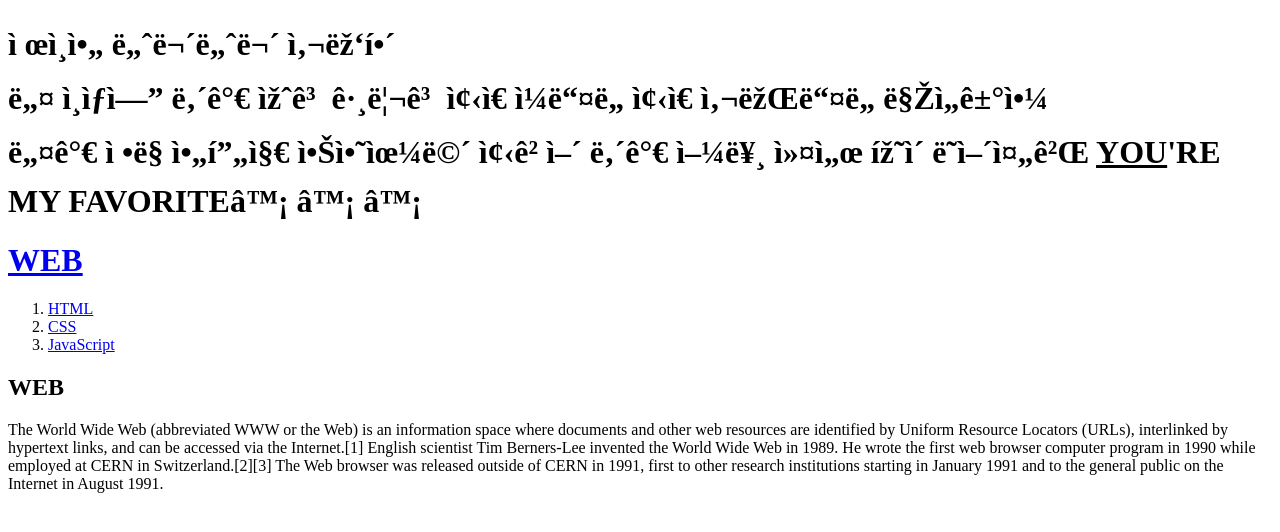
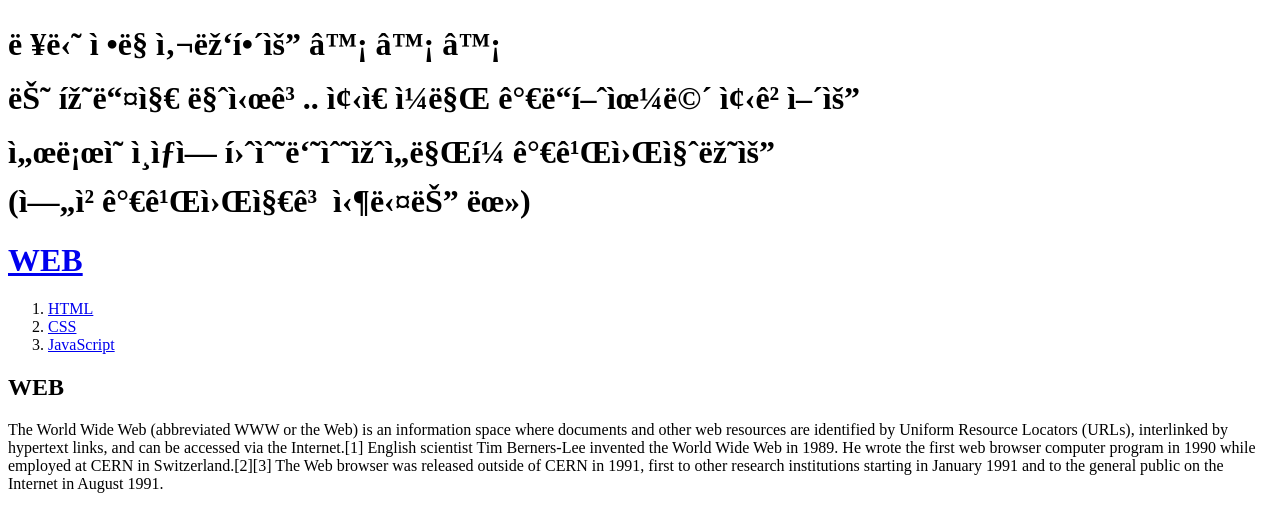
Before and after one commit to jacubp/web1, a plain HTML site: page index.html in a window 1280 px wide. Drawn offline with Linux system fonts and the light colour scheme.

Commit message:
Update index.html

```diff
--- a/index.html
+++ b/index.html
@@ -5,10 +5,10 @@
     <meta charset="urf-8">
 </head>
 <body>
-    <h1>제인아 너무너무 사랑해<br>
-        네 인생엔 내가 있고 그리고 좋은 일들도 좋은 사람들도 많을거야
-        <br>네가 정말 아프지 않았으면 좋겠어 내가 얼른 커서 힘이 되어줄게
-        <strong><u>YOU</u>'RE MY FAVORITE♡ ♡ ♡</strong> </h1>
+    <h1>력님 정말 사랑해요 ♡ ♡ ♡ <br>
+    늘 힘들지 마시고.. 좋은 일만 가득했으면 좋겠어요<br>
+    서로의 인생에 훈수둘수있을만큼 가까워질래요<br>
+    (엄청 가까워지고 싶다는 뜻)</h1>
     <h1><a href="index.html">WEB</a></h1>
 <ol>
     <li><a href="1.html">HTML</a></li>
```
